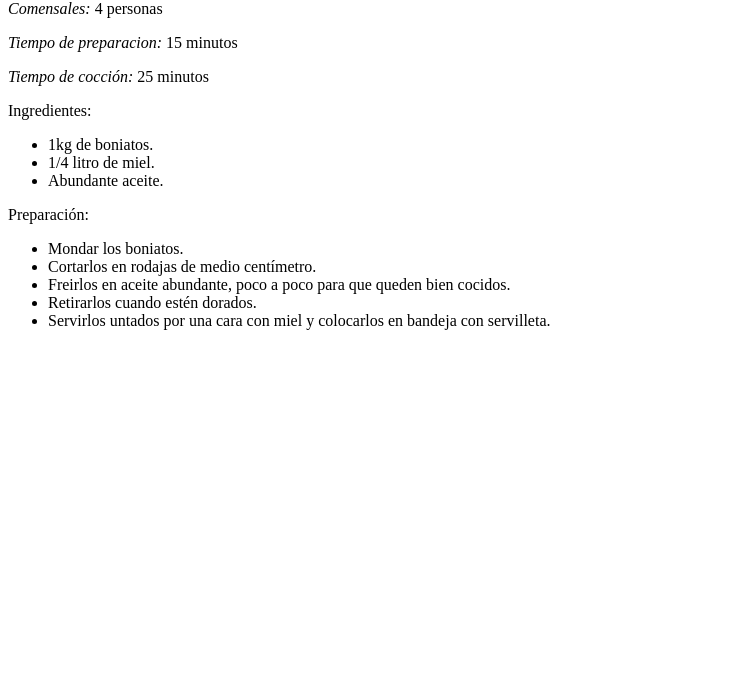
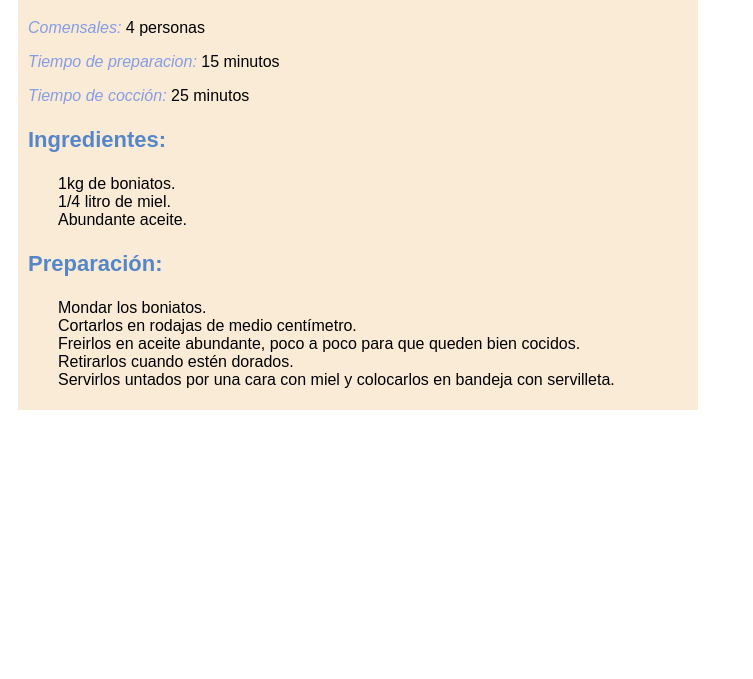
Before and after one commit to OctavioBernalGH/BTC_Reus2022_UD28, a plain HTML site: page Ejercicio_5/postressemana.html in a window 1280 px wide. Shown: the part 121-800 px from the top of the page, without its empty margins (0-753 px from the left). Drawn offline with Linux system fonts and the light colour scheme; the site is published under a folder, as on GitHub Pages, so addresses that start at the root find nothing.

Commit message:
Update postressemana.html

```diff
--- a/Ejercicio_5/postressemana.html
+++ b/Ejercicio_5/postressemana.html
@@ -4,7 +4,7 @@
     <meta charset="UTF-8">
     <meta http-equiv="X-UA-Compatible" content="IE=edge">
     <meta name="viewport" content="width=device-width, initial-scale=1.0">
-    <link href="/Ejercicio_4/styles.css" rel="stylesheet" type="text/css">
+    <link href="../Ejercicio_4/styles.css" rel="stylesheet" type="text/css">
     <title>Ejercicio 5</title>
 </head>
 <body>
```
